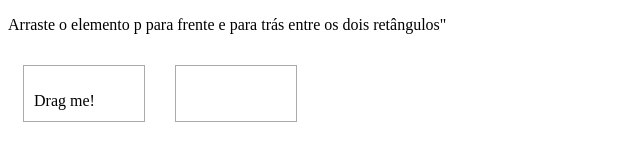
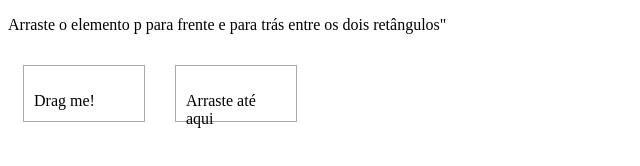
Before and after one commit to chiavegatto/chiavegatto.github.io, a plain HTML site: page drag-and-drop.html in a window 1280 px wide. Shown: the whole page, without its empty margins (0-640 px from the left). Drawn offline with Linux system fonts and the light colour scheme.

Commit message:
Adicionando id para facilitar a vida de clicar duas vezes.

```diff
--- a/drag-and-drop.html
+++ b/drag-and-drop.html
@@ -21,7 +21,9 @@
     <p ondragstart="dragStart(event)" ondrag="dragging(event)" draggable="true" id="dragtarget">Drag me!</p>
 </div>
 
-<div class="droptarget" ondrop="drop(event)" ondragover="allowDrop(event)"></div>
+<div class="droptarget" ondrop="drop(event)" ondragover="allowDrop(event)">
+    <p id="aqui">Arraste até aqui</p>
+</div>
 
 <p id="demo"></p>
 
```
